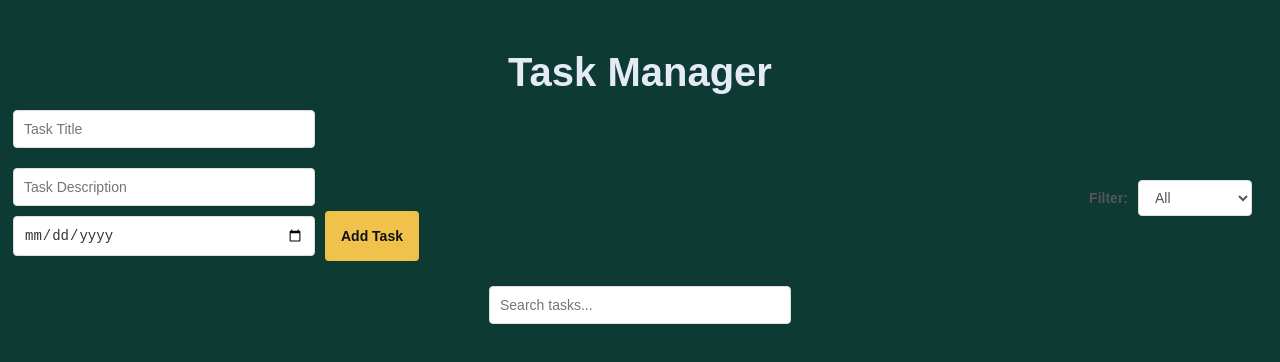
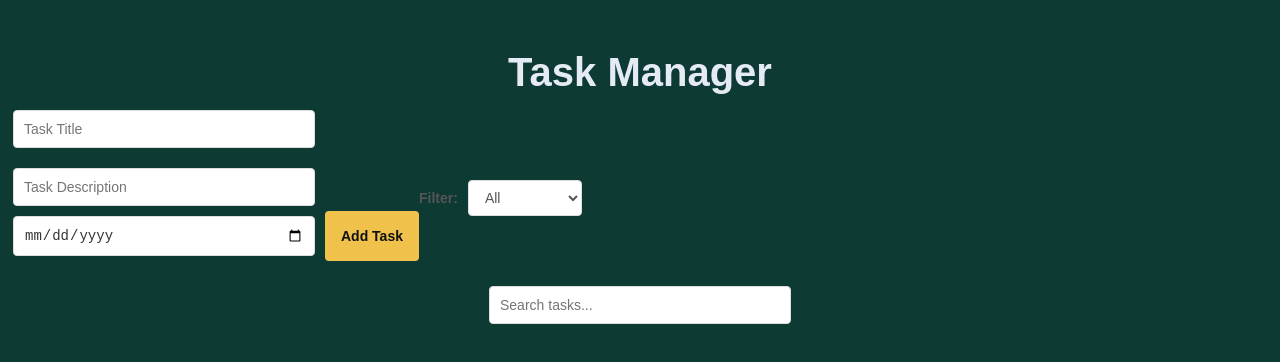
Before and after one commit to libankhalif97/Task-Manager, a React (Create React App) app: page / in a window 1280 px wide. Shown: the top 362 px of the page. Built offline with nearby package versions, Linux system fonts and the light colour scheme.

Commit message:
changed flex-end to flex-start for the filter option

```diff
--- a/src/App.css
+++ b/src/App.css
@@ -25,10 +25,6 @@ body {
   margin-right: 10px;
 }
 
-.filter {
-  flex-grow: 0;
-}
-
 h1 {
   color: #e5ebf4;
   font-size: 40px;
@@ -40,7 +36,7 @@ h1 {
   flex-grow: 1;
   display: flex;
   align-items: center;
-  justify-content: flex-end;
+  justify-content: flex-start;
   margin-top: 20px;
 }
 
```
